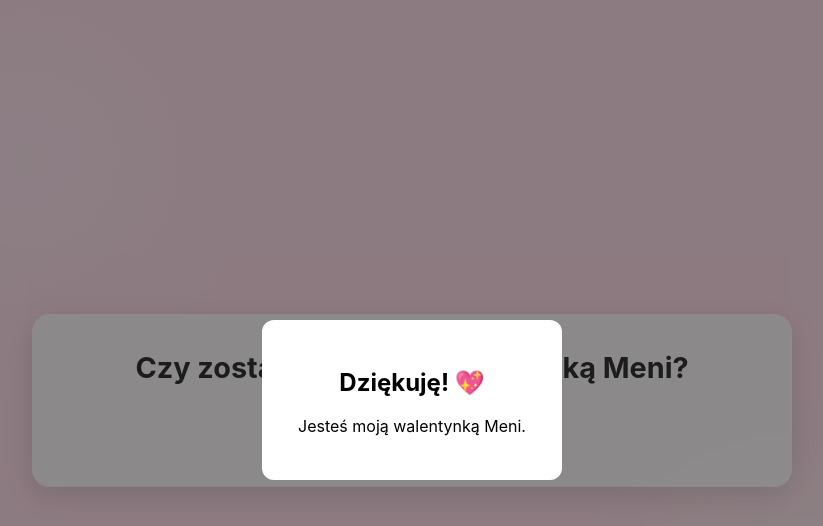
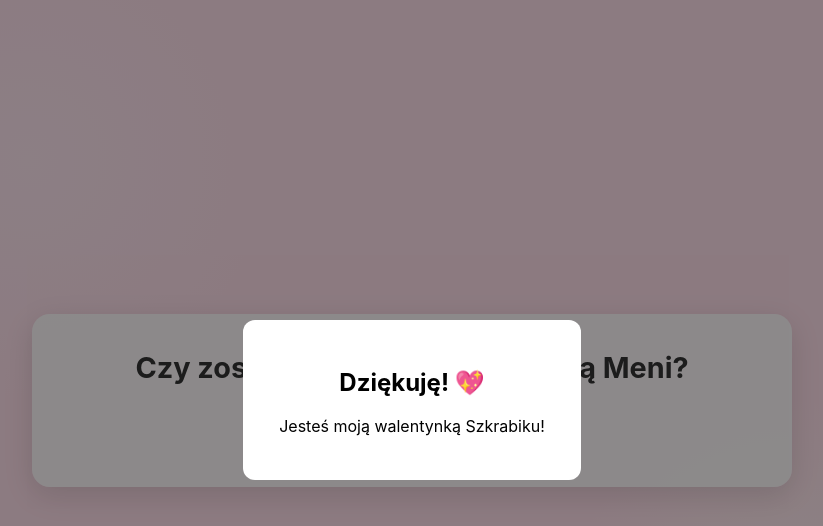
Before and after one commit to lukaszkardasz/BeMyValentine, a plain HTML site: page index.html in a window 1280 px wide. Both pictures are taken after a click on the button "Tak.". Shown: the whole page, without its empty margins (228-1051 px from the left). Drawn offline with Linux system fonts and the light colour scheme.

Commit message:
Center 'nie' label and update final message to Szkrabiku

```diff
--- a/index.html
+++ b/index.html
@@ -20,7 +20,7 @@
   <div id="success" class="overlay hidden">
     <div class="dialog">
       <h2>Dziękuję! 💖</h2>
-      <p>Jesteś moją walentynką Meni.</p>
+      <p>Jesteś moją walentynką Szkrabiku!</p>
     </div>
   </div>
 
--- a/style.css
+++ b/style.css
@@ -9,7 +9,7 @@ body{
 .card{background:rgba(255,255,255,0.85);padding:36px;border-radius:18px;box-shadow:0 8px 30px rgba(0,0,0,0.12);text-align:center;position:relative}
 h1{margin:0 0 18px 0;font-size:1.8rem;color:#333}
 .buttons{display:inline-flex;gap:18px;align-items:center;position:relative}
-.btn{cursor:pointer;border:0;padding:14px 20px;border-radius:12px;font-size:1rem;transition:transform 220ms ease, width 220ms ease, height 220ms ease}
+.btn{cursor:pointer;border:0;padding:14px 20px;border-radius:12px;font-size:1rem;transition:transform 220ms ease, width 220ms ease, height 220ms ease;display:inline-flex;align-items:center;justify-content:center;overflow:hidden;text-align:center}
 .btn:focus{outline:3px solid rgba(0,0,0,0.08)}
 .yes{background:var(--green);color:#fff}
 .no{background:var(--accent);color:#fff;position:relative;width:120px;height:48px}
```
